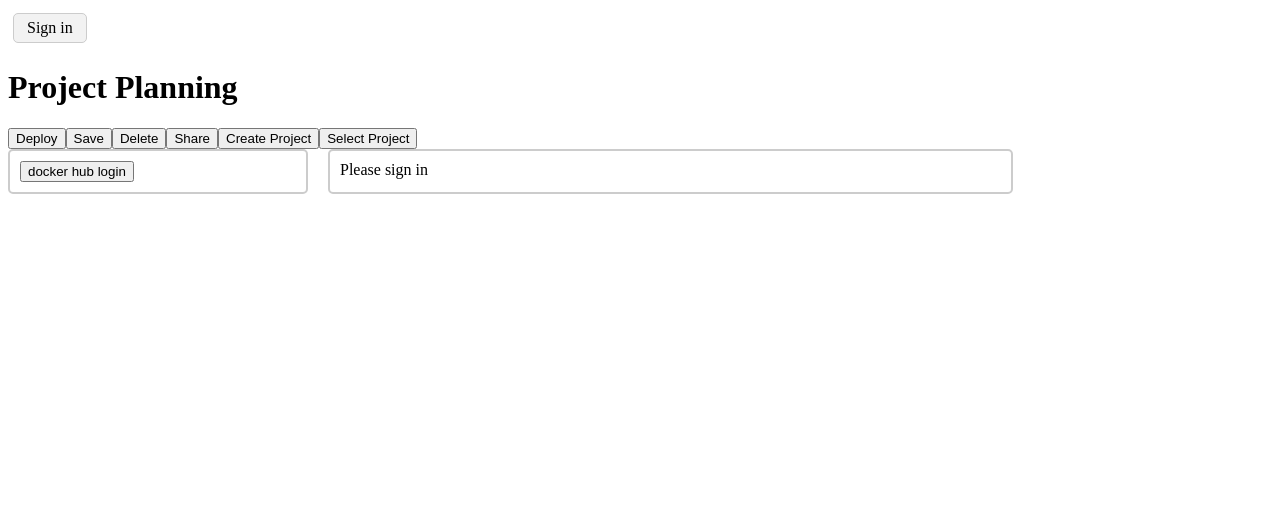
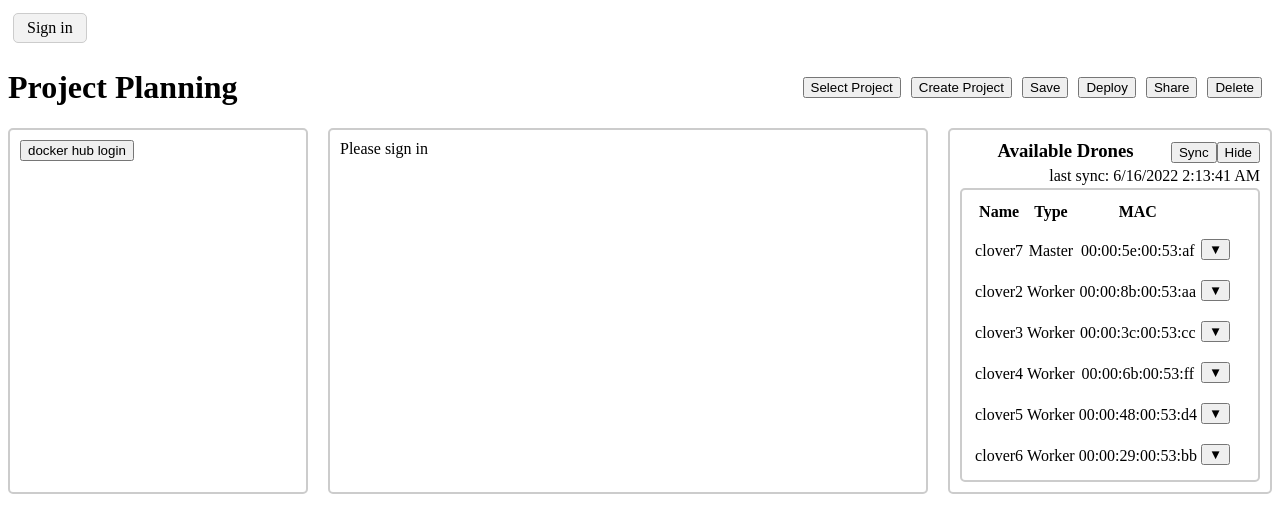
Before and after one commit to ROWAN-W/Starling-Watcher, a React (Create React App) app in the folder StarlingUI-frontend/: page / in a window 1280 px wide. Shown: the top 532 px of the page. Built offline with nearby package versions, Linux system fonts and the light colour scheme.

Commit message:
[Deployment]Add drone list column(right-hand)

```diff
--- a/StarlingUI-frontend/src/components/App.js
+++ b/StarlingUI-frontend/src/components/App.js
@@ -7,6 +7,7 @@ import '../css/app.css';
 import ImageList from "./ImageList";
 import { DndProvider } from "react-dnd";
 import { HTML5Backend } from "react-dnd-html5-backend";
+import DroneList from "./DroneList";
 
 export const ProjectContext = React.createContext();
 
@@ -15,6 +16,7 @@ function App() {
   const [projects, setProjects] = useState([]);
   const [users, setUsers] = useState(sampleUsers);
   const [images, setImages] = useState([]);
+  const [droneListTrigger,setDroneListTrigger] = useState(true);
 
   const [selectedProjectID, setSelectedProjectID] = useState();
   const selectedProject = projects.find(project => project.id === selectedProjectID);
@@ -72,7 +74,6 @@ function App() {
     }
   }
 
-  //where to delete?
   function handleProjectDelete(id){
     console.log("delete project!");
     if(selectedProjectID!=null && selectedProjectID === id){
@@ -205,16 +206,34 @@ function App() {
     }
   }
 
+
+  function showDroneList(){
+    //two columns
+    if(droneListTrigger===false){
+      return (
+        <div><button onClick={()=>setDroneListTrigger(true)}>Drones</button> </div>
+      )
+    //three columns //true
+    }else{
+      return (
+        <DroneList drones={sampleDrones} trigger={droneListTrigger} setTrigger={setDroneListTrigger}></DroneList>
+      )
+    }
+  }
+
   return (
     <ProjectContext.Provider value={projectContextValue}>
     <User currentUser={currentUser}></User>
+    <div className="header">
     {showProjectTitle()}
-    <Menu selectedProject={selectedProject} updateProjectToData={updateProjectToData} handleProjectAdd={handleProjectAdd} handleProjectDelete={handleProjectDelete}></Menu>
+    <div className="navbar"><Menu selectedProject={selectedProject} updateProjectToData={updateProjectToData} handleProjectAdd={handleProjectAdd} handleProjectDelete={handleProjectDelete}></Menu></div>
+    </div>
     <div className="body">
-    <DndProvider backend={HTML5Backend}>
-    <ImageList></ImageList>
-    <Project currentUser={currentUser} selectedProject={selectedProject}></Project>
-    </DndProvider>
+        <DndProvider backend={HTML5Backend}>
+        <ImageList></ImageList>
+        <Project currentUser={currentUser} selectedProject={selectedProject} droneListTrigger={droneListTrigger}></Project>
+        </DndProvider>
+        {showDroneList()}
     </div>
     </ProjectContext.Provider>
 
@@ -240,6 +259,53 @@ const sampleUsers=[
     password: '5678',
 
   }
+]
+
+const sampleDrones = [
+  {
+    id: 1,
+    name: 'clover7',
+    type: 'Master',
+    mac: '00:00:5e:00:53:af',
+    info: 'What do you want to see here?'
+
+  },
+  {
+    id: 2,
+    name: 'clover2',
+    type: 'Worker',
+    mac: '00:00:8b:00:53:aa',
+    info: 'What do you want to see here?'
+  },
+  {
+    id: 3,
+    name: 'clover3',
+    type: 'Worker',
+    mac: '00:00:3c:00:53:cc',
+    info: 'What do you want to see here?'
+  },
+  {
+    id: 4,
+    name: 'clover4',
+    type: 'Worker',
+    mac: '00:00:6b:00:53:ff',
+    info: 'What do you want to see here?'
+  },
+  {
+    id: 5,
+    name: 'clover5',
+    type: 'Worker',
+    mac: '00:00:48:00:53:d4',
+    info: 'What do you want to see here?'
+  },
+  {
+    id: 6,
+    name: 'clover6',
+    type: 'Worker',
+    mac: '00:00:29:00:53:bb',
+    info: 'What do you want to see here?'
+  },
+
 ]
 
 let sampleProjects = [
--- /dev/null
+++ b/StarlingUI-frontend/src/components/Drone.js
@@ -0,0 +1,31 @@
+import React, { useState } from 'react'
+import DroneInfo from './DroneInfo'
+
+export default function Drone(props) {
+
+    const [showInfo,setShowInfo] = useState(false);
+
+    function showButton(){
+        if(showInfo===false){
+            return <button onClick={()=>setShowInfo(true)}>▼</button>
+        }else{
+            return <button onClick={()=>setShowInfo(false)}>▲</button>
+        }
+    }
+
+    return (
+        <>
+        <tbody>
+        <tr>
+            <td>{props.name}</td>
+            <td>{props.type}</td>
+            <td>{props.mac}</td>
+            <td>{showButton()}</td>
+        </tr>
+        <tr>
+        <DroneInfo trigger={showInfo} drone={props}></DroneInfo>
+        </tr>
+        </tbody>
+        </>
+      )
+}
--- /dev/null
+++ b/StarlingUI-frontend/src/components/DroneInfo.js
@@ -0,0 +1,11 @@
+import React from 'react'
+
+export default function DroneInfo(props) {
+
+    return (props.trigger) ?(
+
+        <td colSpan="3">
+        {props.drone.info}
+        </td>
+      ): ""
+}
--- /dev/null
+++ b/StarlingUI-frontend/src/components/DroneList.js
@@ -0,0 +1,70 @@
+import React, { useState } from 'react'
+import Drone from './Drone'
+
+export default function DroneList(props) {
+
+    const [data,setData] = useState(props.drones);
+    const [updateTime, setUpdateTime] = useState(new Date().toLocaleDateString()+' '+new Date().toLocaleTimeString());
+    const [order, setOrder] = useState("ASC");
+    const [orderCol, setOrderCol] = useState();
+
+    function handleUpdateTime(){
+        const update = [...props.drones].filter(drone=>drone.id!==testSync());
+        setData(update);
+        setUpdateTime(new Date().toLocaleDateString()+' '+new Date().toLocaleTimeString());
+    }
+
+    //only for testing
+    function testSync(){
+    //1 to 6
+    let pick = Math.floor(Math.random() * 6) + 1;
+    console.log("drop "+ pick);
+    return pick;
+    }
+
+
+    function sorting(col){
+        if(order==="ASC"){
+            console.log("ASC");
+            const sorted = [...data].sort((a,b)=>
+            a[col].toLowerCase() > b[col].toLowerCase() ? 1: -1);
+            setData(sorted);
+            setOrder("DSC");
+        }else if(order==="DSC"){
+            console.log("DSC");
+            const sorted = [...data].sort((a,b)=>
+            a[col].toLowerCase() < b[col].toLowerCase() ? 1: -1);
+            setData(sorted);
+            setOrder("ASC");
+        }
+    }
+
+    function showIcon(col){
+        if(col===orderCol){
+            return <span className='drone-sort-icon'>↑↓</span>
+        }
+    }
+
+    return (props.trigger) ?(
+    <>
+    <div className='drone-container'>
+    <div><span className='drone-container-title'>Available Drones</span><button onClick={()=>{handleUpdateTime();}}>Sync</button><button onClick={()=>props.setTrigger(false)}>Hide</button></div>
+    <div className='drone-update-time'>last sync: {updateTime}</div>
+    <table>
+        <thead>
+        <tr>
+            <th onClick={()=>{sorting("name");setOrderCol("name")}}>Name {showIcon("name")}</th>
+            <th onClick={()=>{sorting("type");setOrderCol("type")}}>Type {showIcon("type")}</th>
+            <th onClick={()=>{sorting("mac");setOrderCol("mac")}}>MAC {showIcon("mac")}</th>
+        </tr>
+        </thead>
+
+        {data.map(drone=>{
+            return <Drone key={drone.id} {...drone}></Drone>
+        })}
+
+    </table>
+    </div>
+    </>
+  ): ""
+}
--- a/StarlingUI-frontend/src/components/Menu.js
+++ b/StarlingUI-frontend/src/components/Menu.js
@@ -29,12 +29,13 @@ export default function Menu( {selectedProject,updateProjectToData, handleProjec
 
   return (
     <>
+    <button onClick={()=>handleProjectSelection(true)}>Select Project</button>
+    <button onClick={()=>handleProjectAdd()}>Create Project</button>
+    <button onClick={()=>updateProjectToData()}>Save</button>
     <button>Deploy</button>
-    <button onClick={()=>updateProjectToData()}>Save</button>
+    <button onClick={()=>handleProjectConfig(true)}>Share</button>
     <button onClick={()=>handleProjectDelete(true)}>Delete</button>
-    <button onClick={()=>handleProjectConfig(true)}>Share</button>
-    <button onClick={()=>handleProjectAdd()}>Create Project</button>
-    <button onClick={()=>handleProjectSelection(true)}>Select Project</button>
+
     <ProjectList trigger={projectSelection} setTrigger={setProjectSelection} handleProjectDelete={handleProjectDelete}></ProjectList>
     <ShareProject trigger={projectConfig} setTrigger={setProjectConfig} selectedProject={selectedProject} setWarning={setWarning}></ShareProject>
     <SignOutWarning trigger={warning} setTrigger={setWarning}></SignOutWarning>
--- a/StarlingUI-frontend/src/components/Project.js
+++ b/StarlingUI-frontend/src/components/Project.js
@@ -4,7 +4,7 @@ import MasterNode from './MasterNode';
 import { v4 as uuidv4 } from 'uuid';
 import WorkingNode from './WorkingNode';
 
-export default function Project({currentUser, selectedProject}) {
+export default function Project({currentUser, selectedProject, droneListTrigger}) {
 
     const {projects, handleProjectChange} = useContext(ProjectContext);
 
@@ -72,6 +72,7 @@ function handleWorkingNodeDuplicate(workingNode){
             <WorkingNode
               key={workingNode.id}
               masterNode={selectedProject.masterNode}
+              workingNodes={selectedProject.workingNodes}
               workingNode={workingNode}
               handleWorkingNodeChange={handleWorkingNodeChange}
               handleWorkingNodeAdd={handleWorkingNodeAdd}
@@ -87,13 +88,28 @@ function handleWorkingNodeDuplicate(workingNode){
 
     }
 
+    function showProjectColumn(){
+      if(droneListTrigger){
+        return (
+          <div className='project-container-single'>
+           {showInstruction()}
+           {showProjectDetail()}
+          </div>
+        )
+      }else{
+        return (
+          <div className='project-container'>
+           {showInstruction()}
+           {showProjectDetail()}
+          </div>
+        )
+      }
+    }
+
     //show master node and working nodes only
 return (
   <>
-    <div className='project-container'>
-    {showInstruction()}
-    {showProjectDetail()}
-    </div>
+    {showProjectColumn()}
   </>
   )
 }
--- a/StarlingUI-frontend/src/components/WorkingNode.js
+++ b/StarlingUI-frontend/src/components/WorkingNode.js
@@ -3,7 +3,7 @@ import ImageEdit from './ImageEdit';
 import { ProjectContext } from './App';
 import { useDrop } from "react-dnd";
 
-export default function WorkingNode({masterNode,workingNode,handleWorkingNodeChange,handleWorkingNodeDelete,handleWorkingNodeDuplicate}) {
+export default function WorkingNode({masterNode,workingNode,workingNodes,handleWorkingNodeChange,handleWorkingNodeDelete,handleWorkingNodeDuplicate}) {
 
     const {images} = useContext(ProjectContext);
 
@@ -13,7 +13,7 @@ export default function WorkingNode({masterNode,workingNode,handleWorkingNodeCha
         collect: (monitor) =>({
             isOver:!!monitor.isOver(),
         }),
-    }), [masterNode,workingNode,images])
+    }), [masterNode,workingNode,workingNodes,images])
 
     const addImageToBoard = (id) =>{
         console.log(id);
--- a/StarlingUI-frontend/src/css/app.css
+++ b/StarlingUI-frontend/src/css/app.css
@@ -4,14 +4,25 @@
 @import 'node-edit.css';
 @import 'project.css';
 @import 'dropdown.css';
+@import 'drone.css';
 
 html{
     overflow-y: hidden;
 }
 
+.header{
+    display: flex;
+    align-items: center;
+    justify-content: space-between;
+}
+
+.navbar button{
+    margin-right: 10px;
+}
+
 
 .body{
     display: grid;
-    grid-template-columns: 300px 1fr;
+    grid-template-columns: 300px 1fr auto;
     grid-gap: 20px;
 }
--- /dev/null
+++ b/StarlingUI-frontend/src/css/drone.css
@@ -0,0 +1,47 @@
+.drone-container{
+    white-space: nowrap;
+    border: 2px solid #ccc;
+    padding: 10px;
+    border-radius: 5px;
+    display: block;
+    max-width: 300px;
+    max-height: 400px;
+    overflow-y: hidden;
+}
+
+.drone-container-title{
+    font-size: 1.17em;
+    margin-top: 1em;
+    margin-bottom: 1em;
+    margin-left: 2em;
+    margin-right: 2em;
+    font-weight: bold;
+}
+
+td {
+    height: 35px;
+    vertical-align: bottom;
+    text-align: center;
+  }
+
+table {
+    white-space: nowrap;
+    border: 2px solid #ccc;
+    padding: 10px;
+    border-radius: 5px;
+    display: block;
+    max-width: 100%;
+    max-height: 350px;
+    overflow-y: auto;
+    overflow-x: hidden;
+}
+
+.drone-update-time{
+    text-align: right;
+    line-height:25px
+}
+
+.drone-sort-icon{
+    font-size: 50%;
+
+}
--- a/StarlingUI-frontend/src/css/project.css
+++ b/StarlingUI-frontend/src/css/project.css
@@ -9,7 +9,23 @@
     border: 2px solid #ccc;
     padding: 10px;
     border-radius: 5px;
-    max-width: 70%;
+    max-width: 100%;
+    max-height: 400px;
+    overflow-y: auto;
+}
+
+.project-container-single{
+    display: grid;
+    grid-template-columns: auto;
+    row-gap:40px;
+    column-gap: 40px;
+    /*justify-content: flex-start;*/
+
+    white-space: nowrap;
+    border: 2px solid #ccc;
+    padding: 10px;
+    border-radius: 5px;
+    max-width: 100%;
     max-height: 400px;
     overflow-y: auto;
 }
```
